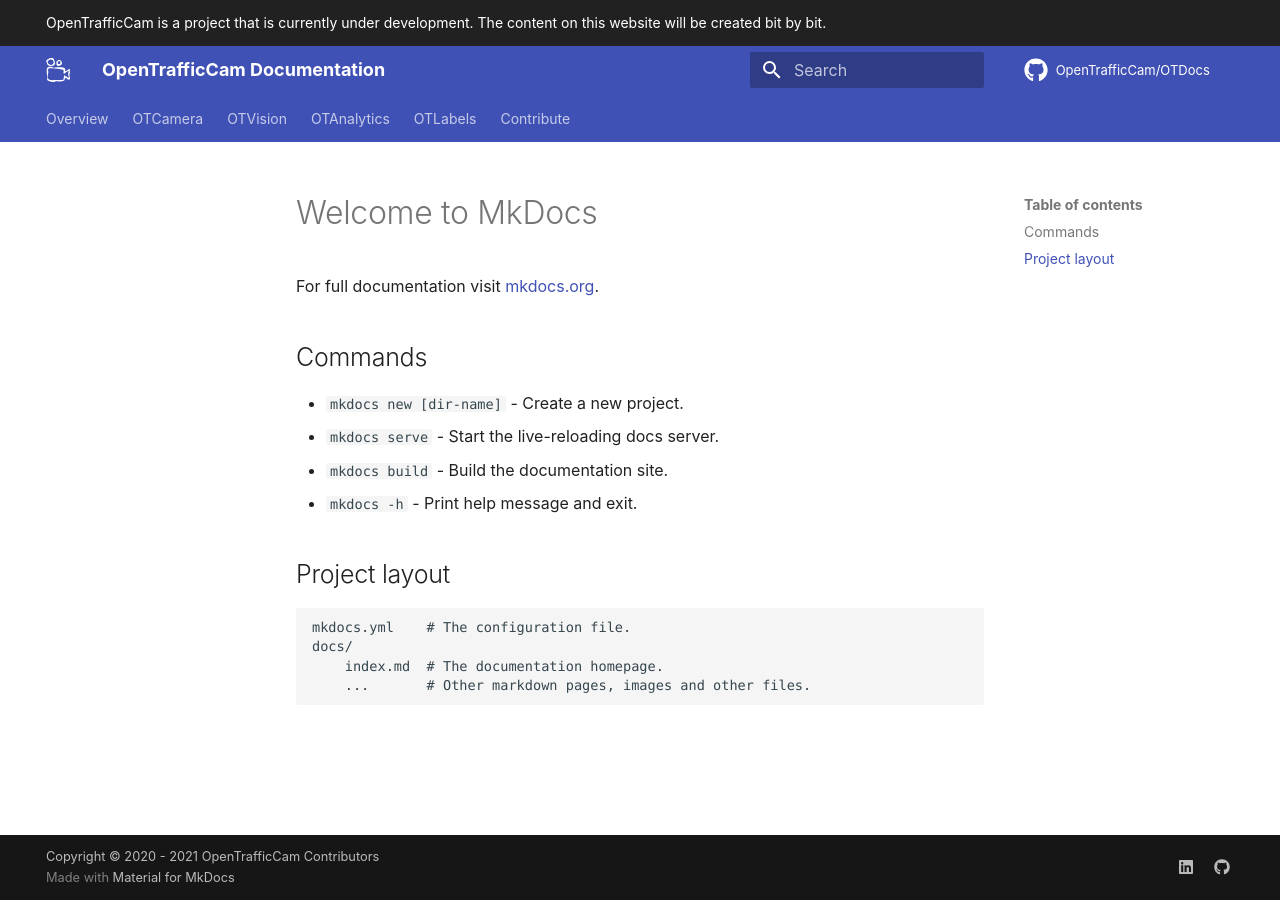
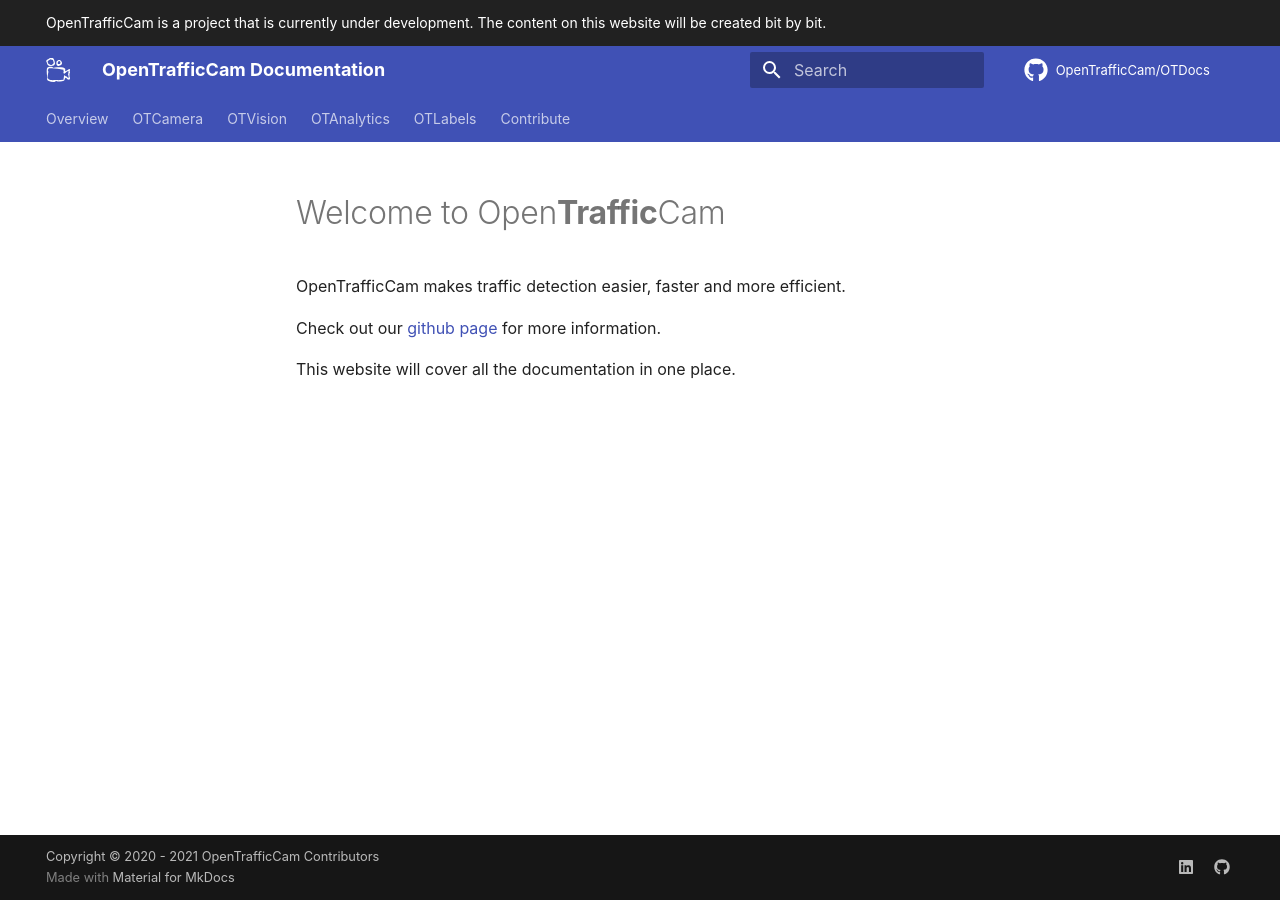
Before and after one commit to OpenTrafficCam/OTDocs, an MkDocs documentation site: the page built from docs/index.md, in a window 1280 px wide. Built offline with MkDocs 1.6.1 and Material for MkDocs 9.7.7, drawn with Linux system fonts in a browser that asks for light colours; comment, search, counter and statistics services are not loaded.

Commit message:
Update title page

```diff
--- a/docs/index.md
+++ b/docs/index.md
@@ -1,17 +1,7 @@
-# Welcome to MkDocs
+# Welcome to Open**Traffic**Cam
 
-For full documentation visit [mkdocs.org](https://www.mkdocs.org).
+OpenTrafficCam makes traffic detection easier, faster and more efficient.
 
-## Commands
+Check out our [github page](https://github.com/OpenTrafficCam) for more information.
 
-* `mkdocs new [dir-name]` - Create a new project.
-* `mkdocs serve` - Start the live-reloading docs server.
-* `mkdocs build` - Build the documentation site.
-* `mkdocs -h` - Print help message and exit.
-
-## Project layout
-
-    mkdocs.yml    # The configuration file.
-    docs/
-        index.md  # The documentation homepage.
-        ...       # Other markdown pages, images and other files.
+This website will cover all the documentation in one place.
```
